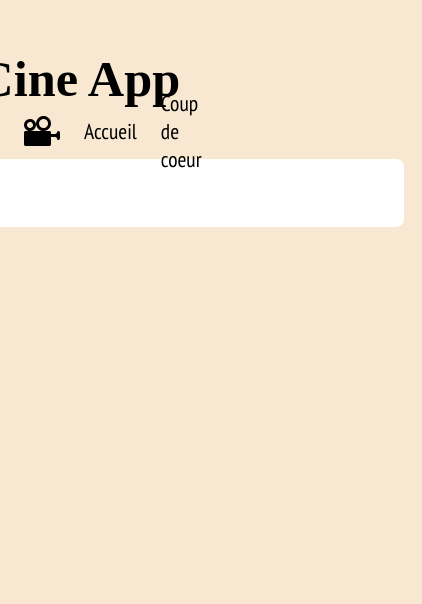
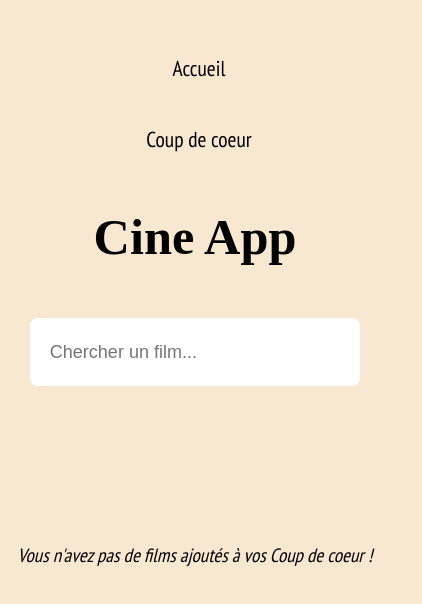
Before and after one commit to LauraC-bit/cine-app, a React (Create React App) app: page /favoris in a window 390 px wide. Shown: the top 604 px of the page, 422 px wide, since content can reach past the window. Built offline with nearby package versions, Linux system fonts and the light colour scheme; a web font is replaced by a local one.

Commit message:
fix favoriesMovies and responsive

```diff
--- a/src/Components/Card.js
+++ b/src/Components/Card.js
@@ -3,10 +3,10 @@ import { GenderID } from "../data/GenderID";
 import defaultPoster from "../assets/poster.jpg";
 import { useDispatch } from "react-redux";
 import { useEffect } from "react";
-import { addID } from "../feature/favorite.slice";
+import { addID, deleteID } from "../feature/favorite.slice";
 
 const Card = (props) => {
-  const { movie } = props;
+  const { movie, isFavPage } = props;
   const [isClass, setClass] = useState(false);
   const [buttonValue, setButtonValue] = useState(
     "Ajouter à mes Coups de coeur"
@@ -15,6 +15,7 @@ const Card = (props) => {
   const dateFr = movie.release_date.split("-");
   const [active, setActive] = useState(false);
   const [favorisMovies, setFavorisMovies] = useState([]);
+  const [deleteFavorisMovies, setdeleteFavorisMovies] = useState([]);
   const idMovies = movie.genre_ids.map((idM) => idM);
   const idGender = Object.entries(GenderID).map((idG) => idG[1]);
   const dispatch = useDispatch();
@@ -38,7 +39,7 @@ const Card = (props) => {
   const handleClick = (movie) => {
     if (isClass === false && buttonValue === "Ajouter à mes Coups de coeur") {
       setClass(true);
-      setButtonValue("Retirer des Coups de coeur");
+      setButtonValue("Ajout effectué !");
       setFavorisMovies([...favorisMovies, movie]);
     } else {
       setClass(false);
@@ -50,6 +51,14 @@ const Card = (props) => {
       //setFavorisMovies(favorisMovies); <- c'est correct ça?
       //}
     }
+  };
+
+  useEffect(() => {
+    dispatch(deleteID(...deleteFavorisMovies));
+  }, [deleteFavorisMovies]);
+
+  const deleteFavorite = (movie) => {
+    setdeleteFavorisMovies([...deleteFavorisMovies, movie]);
   };
 
   const handleMouseOver = () => {
@@ -81,12 +90,21 @@ const Card = (props) => {
       <p>Date de sortie : {dateFr[2] + "/" + dateFr[1] + "/" + dateFr[0]}</p>
       <p>Note du film : {Math.round(movie.vote_average * 10) / 10 + "/10"}</p>
       <p>Genre: {idMovies === idGender[0] ? idGender[0].keys : idMovies}</p>
+      {isFavPage ? (
+        <button
+          className="card_button_style outFav"
+          onClick={() => deleteFavorite(movie.id)}
+        >
+          Retirer des Coups de coeur
+        </button>
+      ) : (
         <button
           className={isClass ? "card_button_style fav" : "card_button_style"}
           onClick={() => handleClick(movie.id)}
         >
           {buttonValue}
         </button>
+      )}
     </div>
   );
 };
--- a/src/Components/Main.js
+++ b/src/Components/Main.js
@@ -35,7 +35,9 @@ const Main = () => {
   return (
     <div className="main_flex">
       {dataMoovies &&
-        dataMoovies.map((movie, index) => <Card key={index} movie={movie} />)}
+        dataMoovies.map((movie, index) => (
+          <Card key={index} movie={movie} isFavPage={false} />
+        ))}
     </div>
   );
 };
--- a/src/Components/Navigation.js
+++ b/src/Components/Navigation.js
@@ -10,14 +10,13 @@ const Navigation = () => {
 
   const dispatch = useDispatch();
 
-  //envoyer inputValue dans le store
-
   useEffect(() => {
     dispatch(setInputValueStore(inputValue));
   }, [inputValue]);
 
   return (
     <div className="navigation">
+      <div className="navigation_menu">
         <img src={icon} alt="logo-cinema" className="icon" />
         <NavLink to="/" className="nav">
           <p>Accueil</p>
@@ -25,12 +24,13 @@ const Navigation = () => {
         <NavLink to="/favoris" className="nav">
           <p>Coup de coeur</p>
         </NavLink>
+      </div>
       <div className="title_input">
         <h1 className="title">Cine App</h1>
         <input
           className="input"
           type="text"
-          placeholder="Entrez un nom de film..."
+          placeholder="Chercher un film..."
           onChange={(e) => setInputValue(e.target.value)}
         />
       </div>
--- a/src/feature/favorite.slice.js
+++ b/src/feature/favorite.slice.js
@@ -10,10 +10,14 @@ export const favorisSlice = createSlice({
       state.favorisMovies = action.payload;
     },
     addID: (state, action) => {
-      state.favorisMovies.push(action.payload);
-      state.favorisMovies = state.favorisMovies.filter((elements) => {
-        return elements !== null;
-      });
+      if (
+        state.favorisMovies.includes(action.payload) ||
+        action.payload === null
+      ) {
+        console.log("ID déjà présent ou ID null");
+      } else {
+        state.favorisMovies.push(action.payload);
+      }
     },
     // editPicture: (state, action) => {
     //   state.pictures = state.pictures.map((pic) => {
@@ -27,13 +31,13 @@ export const favorisSlice = createSlice({
     //     }
     //   });
     // },
-    // deletePicture: (state, action) => {
-    //   state.pictures = state.pictures.filter(
-    //     (pic) => pic.id !== action.payload
-    //   );
-    // },
+    deleteID: (state, action) => {
+      state.favorisMovies = state.favorisMovies.filter(
+        (moviesID) => moviesID !== action.payload
+      );
+    },
   },
 });
 
 export default favorisSlice.reducer;
-export const { setFavorisMoviesStore, addID } = favorisSlice.actions;
+export const { setFavorisMoviesStore, addID, deleteID } = favorisSlice.actions;
--- a/src/feature/movies.slice.js
+++ b/src/feature/movies.slice.js
@@ -10,13 +10,12 @@ export const moviesSlice = createSlice({
       state.Movies = action.payload;
     },
     addMovies: (state, action) => {
-      console.log(action.payload);
       if (action.payload.length !== 0) {
         if (state.Movies.length !== 0) {
           let uniqueIds = state.Movies.map((movie) => movie.id);
 
-          for (let i = 0; i <= action.payload.length; i++) {
-            if (uniqueIds.includes(action.payload.id[i])) {
+          for (let i = 0; i < action.payload.length; i++) {
+            if (uniqueIds.includes(action.payload[i].id)) {
               console.log(
                 "Movie " + action.payload[i].title + "already in store" //ça ne passe pas la dedans ça continue à ajouter dans favoriesMovies et favoris l24
               );
--- a/src/pages/Favoris.js
+++ b/src/pages/Favoris.js
@@ -3,14 +3,15 @@ import Navigation from "../Components/Navigation";
 import { useSelector } from "react-redux";
 import Card from "../Components/Card";
 import { useEffect } from "react";
-import { useRef } from "react";
 import { useState } from "react";
 
 const Favoris = () => {
-  const [result, setResult] = useState();
+  const [result, setResult] = useState([]);
   const moviesFavoris = useSelector(
     (state) => state.favorisMovies.favorisMovies
   );
+
+  let inputValue = useSelector((state) => state.input.input);
 
   const moviesStore = useSelector((state) => state.movies.Movies);
 
@@ -21,18 +22,36 @@ const Favoris = () => {
     moviesStoreID.includes(movies)
   );
 
-  console.log(match);
+  useEffect(() => {
+    setResult(moviesStore.filter((movies) => match.includes(movies.id)));
+  }, [moviesFavoris]);
 
   useEffect(() => {
     setResult(moviesStore.filter((movies) => match.includes(movies.id)));
-  }, []);
+    if (inputValue !== "" && result !== undefined) {
+      setResult(
+        result.filter((movie) =>
+          movie.title.toLowerCase().includes(inputValue.toLowerCase())
+        )
+      );
+      console.log(result);
+    }
+  }, [inputValue]);
 
   return (
     <div>
       <Navigation />
       <div className="main_flex">
-        {result &&
-          result.map((movie, index) => <Card key={index} movie={movie} />)}
+        {moviesFavoris.length === 0 ? (
+          <div className="emptyFavoris">
+            <span>Vous n'avez pas de films ajoutés à vos Coup de coeur !</span>
+          </div>
+        ) : (
+          result &&
+          result.map((movie, index) => (
+            <Card key={index} movie={movie} isFavPage={true} />
+          ))
+        )}
       </div>
     </div>
   );
--- a/src/style/components/_card.scss
+++ b/src/style/components/_card.scss
@@ -61,4 +61,10 @@
 
 .fav {
   background: lightgreen;
+  pointer-events: none;
 }
+
+.outFav {
+  background: lightcoral;
+  color: white;
+}
--- a/src/style/components/_main.scss
+++ b/src/style/components/_main.scss
@@ -1,4 +1,8 @@
 .main_flex {
   display: flex;
   flex-wrap: wrap;
+  position: relative;
+  justify-content: center;
+
+
 }
--- a/src/style/components/_navigation.scss
+++ b/src/style/components/_navigation.scss
@@ -9,11 +9,22 @@
 }
 
 .navigation {
+  &_menu {
+    display: flex;
+    align-items: center;
+    flex: 1 0;
+    @media only screen and (max-width: 1292px) {
+        flex-direction: column;
+      }
+  }
   .nav {
     &:hover {
       text-shadow: 0px 4px 3px rgba(0, 0, 0, 0.4),
         0px 8px 13px rgba(0, 0, 0, 0.1), 0px 12px 18px rgba(0, 0, 0, 0.1);
       transform: scale(1.2);
+    }
+    p {
+    white-space: nowrap;
     }
     padding: 8px;
     text-decoration: none;
@@ -22,23 +33,45 @@
     font-size: calc(1.2rem + 0.6vmin);
     position: relative;
     z-index: 1;
+
+    @media only screen and (max-width: 1100px) {
+    padding: 0;
+    }
   }
   display: flex;
+  justify-content: center;
   align-items: center;
   padding: 8px;
+
+    @media only screen and (max-width: 950px) {
+      flex-direction: column;
+    }
 }
 
 .icon {
   max-width: 36px;
   max-height: 36px;
   padding: 8px;
+  @media only screen and (max-width: 1292px) {
+      width: 0;
+      height: 0;
+    }
 }
 
 .title_input {
   display: flex;
+  flex: 5 0;
   flex-direction: column;
   align-items: center;
-  margin-left: calc(50% - 653px);
+  margin-right: calc(50% - 653px);
+
+  @media only screen and (max-width: 1292px) {
+      margin-right: 0;
+    }
+
+  @media only screen and (max-width: 950px) {
+      margin-left: 0;
+    }
   .title {
 
       left: calc(50% - 128px);
@@ -57,6 +90,14 @@
           border-radius: 8px;
           border: 2px solid white;
           margin: 18px;
+
+          @media only screen and (max-width: 1100px) {
+          min-width: calc(28rem + 0.6vmin);
+          }
+
+          @media only screen and (max-width: 950px) {
+          min-width: calc(18rem + 0.6vmin);
+          }
     }
 
 }
--- a/src/style/index.scss
+++ b/src/style/index.scss
@@ -4,3 +4,4 @@
 @import "../style/components/card";
 @import "../style/components/main";
 @import "../style/components/navigation";
+@import "../style/pages/favoris"
--- a/src/style/pages/_favoris.scss
+++ b/src/style/pages/_favoris.scss
@@ -0,0 +1,12 @@
+
+.emptyFavoris {
+    span {margin-top: calc(8rem + 0.6vmin);
+        font-style: italic;
+        font-size: larger;
+    }
+    display: flex;
+    justify-content: center;
+    align-items: center;
+    min-width: 100%;
+    min-height: 100%;
+}
```
Lines whose indentation alone changed are shown as unchanged.
